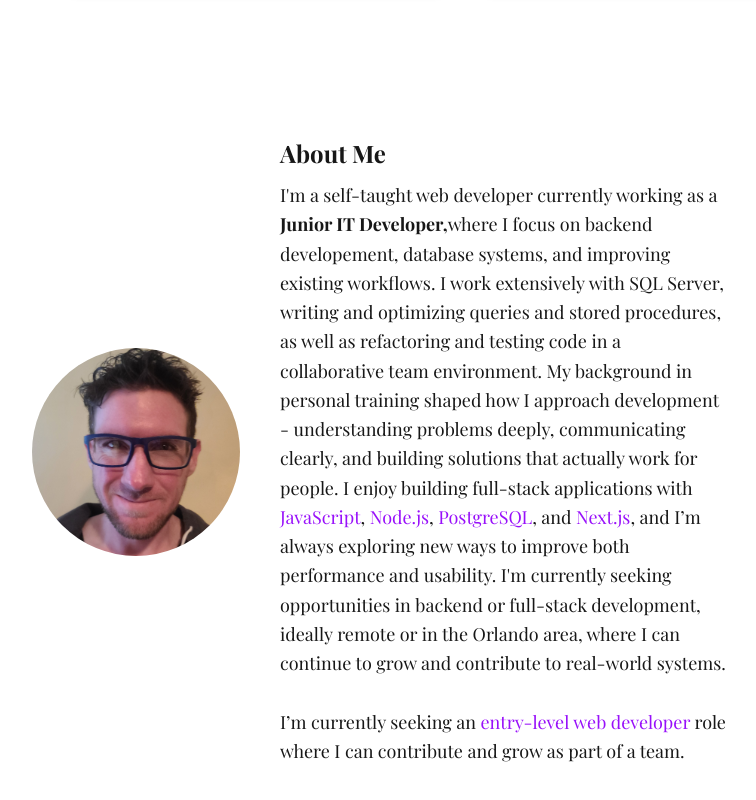
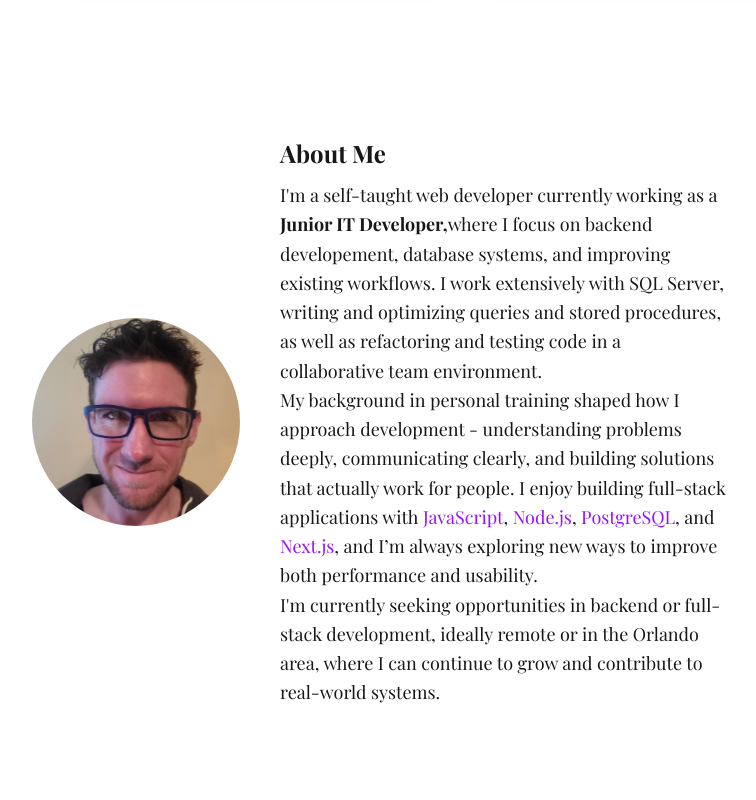
Before and after one commit to Apurcell88/portfolio, a Next.js app: page / in a window 1280 px wide. Shown: the part 1008-1808 px from the top of the page, without its empty margins (176-932 px from the left). Built offline with nearby package versions, Linux system fonts and the light colour scheme.

Commit message:
Formatted About Me

```diff
--- a/src/app/page.js
+++ b/src/app/page.js
@@ -63,7 +63,8 @@ export default function Home() {
             workflows. I work extensively with SQL Server, writing and optimizing queries and
             stored procedures, as well as refactoring and testing code in a collaborative team
             environment.
-
+          </p>
+          <p className="text-base md:text-lg leading-relaxed">
             My background in personal training shaped how I approach development - understanding
             problems deeply, communicating clearly, and building solutions that actually work
             for people. I enjoy building full-stack applications with{" "}
@@ -72,17 +73,11 @@ export default function Home() {
             <span className="text-purple-600">PostgreSQL</span>, and{" "}
             <span className="text-purple-600">Next.js</span>, and I’m always
             exploring new ways to improve both performance and usability.
-
+          </p>
+          <p className="text-base md:text-lg leading-relaxed">
             I'm currently seeking opportunities in backend or full-stack development, ideally
             remote or in the Orlando area, where I can continue to grow and contribute to
             real-world systems.
-            <br />
-            <br />
-            I’m currently seeking an{" "}
-            <span className="text-purple-600">
-              entry-level web developer
-            </span>{" "}
-            role where I can contribute and grow as part of a team.
           </p>
         </div>
       </div>
```
